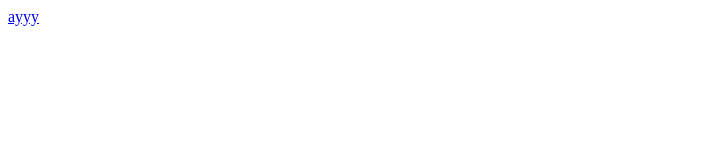
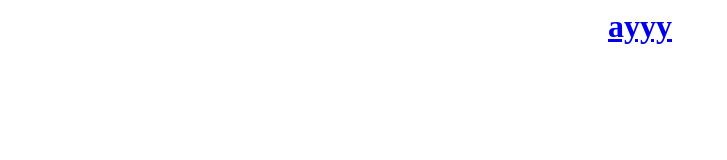
Before and after one commit to katvic/first-try, a plain HTML site: page index.html in a window 1280 px wide. Shown: the whole page, without its empty margins (0-727 px from the left). Drawn offline with Linux system fonts and the light colour scheme.

Commit message:
adds some formatting for text

```diff
--- a/index.html
+++ b/index.html
@@ -1 +1,7 @@
-<a href="http://instagram.com/thatboythicc">ayyy</a>
+<html>
+<body>
+
+<center><h1><a href="http://instagram.com/thatboythicc">ayyy</a></h1></center>
+
+</body>
+</html>
```
